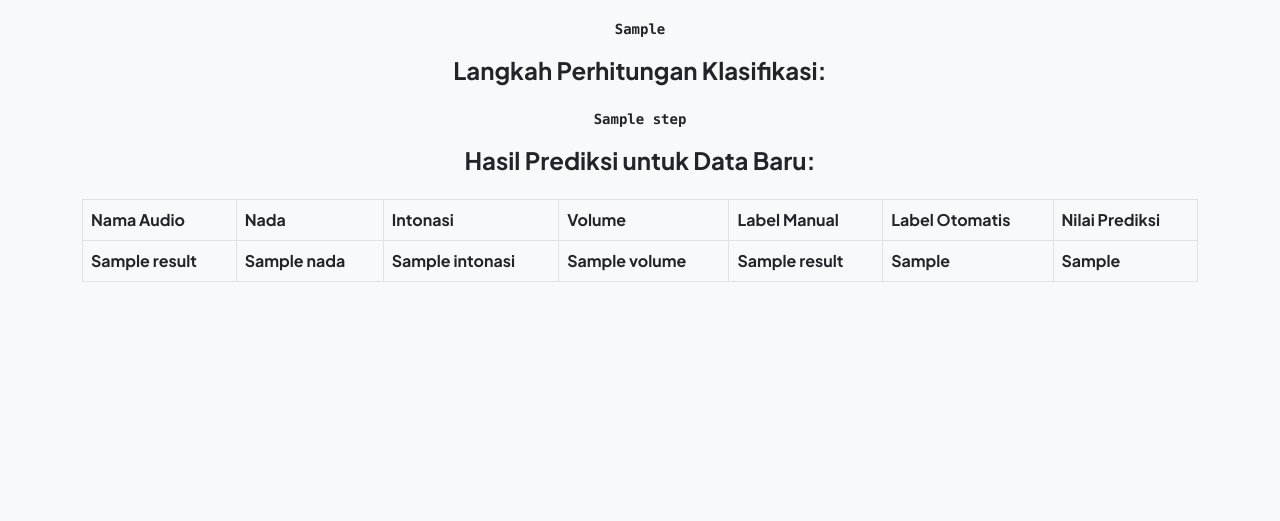
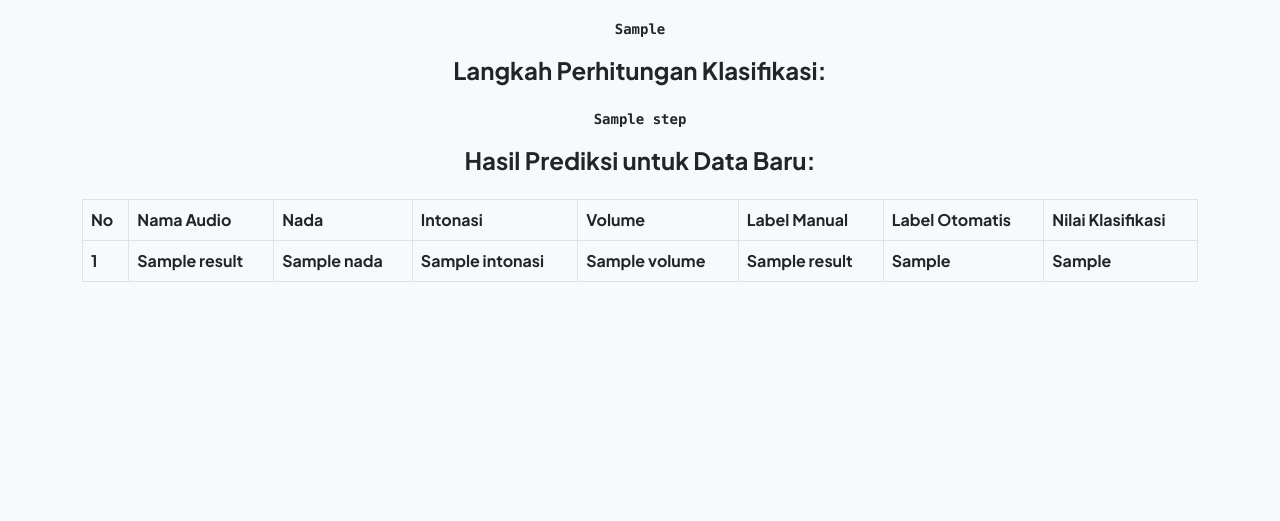
Before and after one commit to jasontjia/emodetect-svm, a Flask app: template aplikasi_deteksi/templates/hasil_datalatih.html in a window 1280 px wide. Shown: the part 199-720 px from the top of the page. Run offline with Flask 3, Linux system fonts and the light colour scheme; the template is opened without the code that fills it: most values are stand-ins (such as "Sample title", 1, 10 or a date in 2020); some libraries are stand-ins or nearby versions.

Commit message:
minor hasil training

```diff
--- a/aplikasi_deteksi/templates/hasil_datalatih.html
+++ b/aplikasi_deteksi/templates/hasil_datalatih.html
@@ -56,18 +56,20 @@
                 <table class="table table-bordered">
                     <thead>
                         <tr>
+                            <th class="fw-bold">No</th>
                             <th class="fw-bold">Nama Audio</th>
                             <th class="fw-bold">Nada</th>
                             <th class="fw-bold">Intonasi</th>
                             <th class="fw-bold">Volume</th>
                             <th class="fw-bold">Label Manual</th>
                             <th class="fw-bold">Label Otomatis</th>
-                            <th class="fw-bold">Nilai Prediksi</th>
+                            <th class="fw-bold">Nilai Klasifikasi</th>
                         </tr>
                     </thead>
                     <tbody>
                         {% for result in new_samples_results %}
                         <tr>
+                            <td class="fw-bold">{{ loop.index }}</td>
                             <td class="fw-bold">{{ result.audio_name }}</td>
                             <td class="fw-bold">{{ result.nada }}</td>
                             <td class="fw-bold">{{ result.intonasi }}</td>
```
